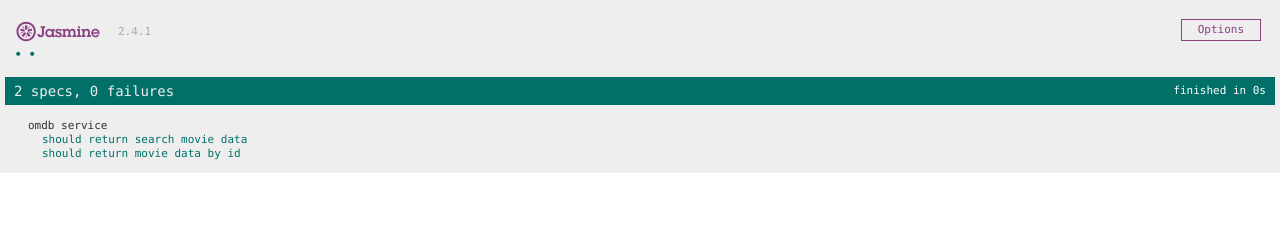
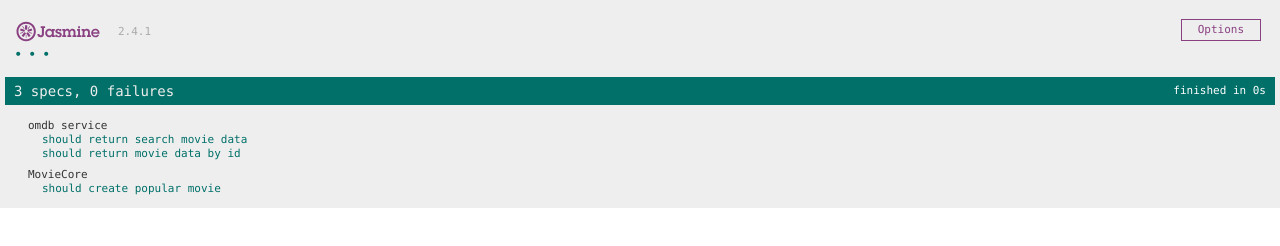
Before and after one commit to mauriciojunior/ngMock, a website: page SpecRunner.html in a window 1280 px wide. Drawn offline with Linux system fonts and the light colour scheme.

Commit message:
Add test resource

```diff
--- a/SpecRunner.html
+++ b/SpecRunner.html
@@ -14,11 +14,14 @@
 
   <!-- include source files here... -->
   <script src="lib/angular/angular.min.js"></script>
+  <script src="lib/angular/angular-resource.min.js"></script>
   <script src="lib/angular/angular-mocks.js"></script>
   <script src="src/omdb/service.js"></script>
+  <script src="src/movie-core/service.js"></script>
 
   <!-- include spec files here... -->
   <script src="spec/omdb/service.spec.js"></script>
+  <script src="spec/movie-core/service.spec.js"></script>
 
 </head>
 
--- a/karma.conf.js
+++ b/karma.conf.js
@@ -13,6 +13,7 @@ module.exports = function(config) {
     // list of files / patterns to load in the browser
     files: [
       'lib/angular/angular.min.js',
+      'lib/angular/angular-resource.min.js',
       'lib/angular/angular-mocks.js',
       'src/**/*.js',
       'spec/**/*.js'
--- /dev/null
+++ b/spec/movie-core/service.spec.js
@@ -0,0 +1,30 @@
+describe('MovieCore', function() {
+	var $httpBackend
+	var PopularMovies
+
+	beforeEach(module('MovieCore'))
+	beforeEach(inject(function (_PopularMovies_, _$httpBackend_) {
+		PopularMovies = _PopularMovies_
+		$httpBackend = _$httpBackend_
+	}))
+	afterEach(function () {
+		$httpBackend.verifyNoOutstandingExpectation()
+	})
+
+	it('should create popular movie', function(done) {
+		var expectedData = { movieId: 'tt0076759', description: 'Great movie!' }
+
+		$httpBackend
+			.expectPOST(/./, expectedData)
+			.respond(201)
+
+		var popularMovie = new PopularMovies({
+			movieId: 'tt0076759',
+			description: 'Great movie!'
+		})
+		popularMovie.$save()
+
+		expect($httpBackend.flush).not.toThrow()
+		done()
+	})
+})
--- /dev/null
+++ b/src/movie-core/service.js
@@ -0,0 +1,16 @@
+(function() {
+	'use strict'
+
+	angular
+		.module('MovieCore', ['ngResource'])
+		.factory('PopularMovies', PopularMovies)
+
+		PopularMovies.$injector = ['$resource']
+		function PopularMovies ($resource) {
+			return $resource('popular/:movieId', { movieId: '@id' }, {
+				update: {
+					method: 'PUT'
+				}
+			})
+		}
+})()
```
